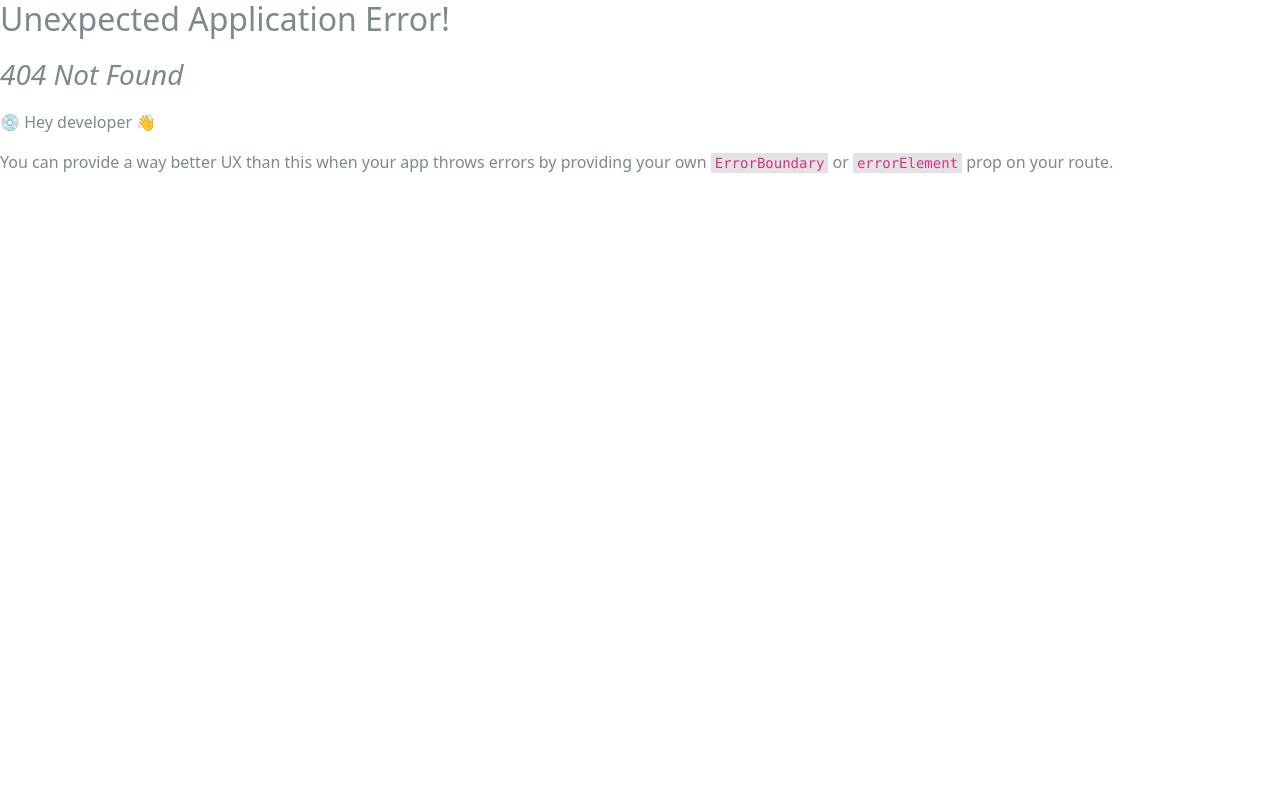
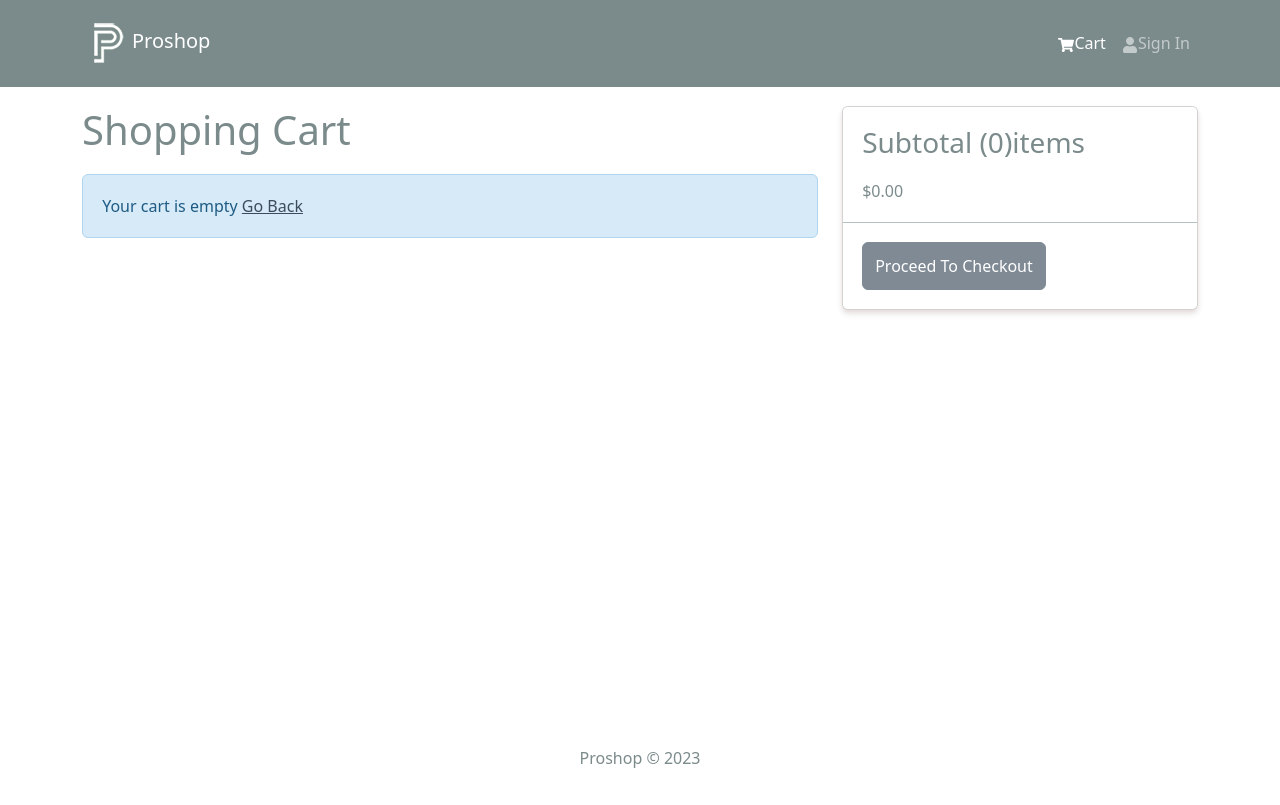
Before and after one commit to SasiGanesan/ProShop, a React (Create React App) app in the folder frontend/: page /cart in a window 1280 px wide. Before the commit this address had no page. Built offline with nearby package versions, Linux system fonts and the light colour scheme.

Commit message:
shipping details

```diff
--- a/frontend/src/components/Header.jsx
+++ b/frontend/src/components/Header.jsx
@@ -12,7 +12,7 @@ const Header = () => {
 
   return (
     <header>
-        <Navbar bg='dark' varient='dark' expand='md' collapseOnSelect>
+        <Navbar bg='dark' variant ='dark' expand='md' collapseOnSelect>
             <Container>
               <LinkContainer to='/'>
                 <Navbar.Brand>
--- a/frontend/src/index.js
+++ b/frontend/src/index.js
@@ -20,7 +20,7 @@ const router=createBrowserRouter(
     <Route path='/' element={<App/>}>
       <Route index={true } path='/' element={<HomeScreen/>} />
       <Route path='/product/:id' element={<ProductScreen/>} />
-      <Route path='/card' element={<CartScreen/>} />
+      <Route path='/cart' element={<CartScreen/>} />
     </Route>
   )
 )
--- a/frontend/src/screens/CartScreen.jsx
+++ b/frontend/src/screens/CartScreen.jsx
@@ -1,16 +1,92 @@
 import React from 'react'
 import { Link,useNavigate } from 'react-router-dom';
 import { useDispatch, useSelector } from 'react-redux';
-import { Row, Col, ListGroup, Image, Form, Button, Card} from 'react-bootstrap'
+import { Row, Col, ListGroup,Card, Image, Form, Button} from 'react-bootstrap'
 import { FaTrash } from 'react-icons/fa';
 import Message from '../components/Message'
+import { addToCart,removeFromCart } from '../slices/cartSlice';
 
 const CartScreen = () => {
 
     const  navigate = useNavigate();
     const dispatch = useDispatch();
+    const cart = useSelector((state)=> state.cart);
+    const { cartItems } = cart;
 
-  return <div>Card</div>
+    const addToCartHandler=async (product, qty) =>{
+      dispatch(addToCart({...product, qty }))
+    }
+
+    const removeFromCartHandler=async (id) =>{
+      dispatch(removeFromCart(id));
+    }
+
+    const checkoutHandler =()=>{
+      navigate('/login?redirect=/shipping')
+    }
+
+  return (
+  <Row>
+    <Col md={8}>
+      <h1 style={{marginBottom: '20px'}}>Shopping Cart</h1>
+      {cartItems.length === 0 ? (
+        <Message>
+          Your cart is empty <Link to = '/'>Go Back</Link>
+        </Message>
+      ) : (
+      <ListGroup variant = 'flush'>
+          {cartItems.map((item) => (
+            <ListGroup.Item key = {item._id} >
+              <Row>
+                <Col md={2}>
+                  <Image src={item.image} alt={item.name} fluid rounded />
+                </Col>
+                <Col md={3}>
+                  <Link to={ `/product/${item._id}`}>{item.name}</Link>
+                </Col>
+                <Col md={2}>${item.price}</Col>
+                <Col md={2}>
+                <Form.Control
+                  as='select'
+                    value={item.qty}
+                  onChange={ (e)=> {addToCartHandler(item, Number(e.target.value))}}
+                     >
+                    {[...Array(item.countInStock).keys()].map((x)=>(
+                    <option key={ x+1 } value= {x+1} > {x+1} </option>
+                      ))
+                    }
+
+                  </Form.Control>
+                  </Col>
+                  <Col md={2}>
+                    <Button type='button' variant='light' onClick={() => removeFromCartHandler(item._id)}>
+                      <FaTrash/>
+                    </Button>
+                  </Col>
+              </Row>
+            </ListGroup.Item>
+            ))}
+      </ListGroup>
+      ) }
+    </Col>
+    <Col md={4}>
+      <Card>
+        <ListGroup variant='flush'>
+          <ListGroup.Item>
+            <h3>Subtotal ({cartItems.reduce((acc,item)=> acc+ item.qty, 0)})items</h3>
+            ${cartItems.reduce((acc,item)=> acc+item.qty*item.price,0).toFixed(2)}
+          </ListGroup.Item>
+          <ListGroup.Item>
+            <Button type='button' className='btn-block' disabled={cartItems.length ===0}
+            onClick={ checkoutHandler }>
+              Proceed To Checkout
+            </Button>
+          </ListGroup.Item>
+        </ListGroup>
+      </Card>
+    </Col>
+  </Row>
+  )
 };
 
 export default CartScreen
--- a/frontend/src/slices/cartSlice.js
+++ b/frontend/src/slices/cartSlice.js
@@ -21,10 +21,15 @@ const cartSlice = createSlice({
             }
 
            return updateCart(state)
+        },
+        removeFromCart: (state, action)=> {
+            state.cartItems =state.cartItems.filter((x)=>x._id !==action.payload);
+
+            return updateCart(state);
         }
     }
 });
 
-export const { addToCart } = cartSlice.actions;
+export const { addToCart,removeFromCart } = cartSlice.actions;
 
 export default cartSlice.reducer;
```
